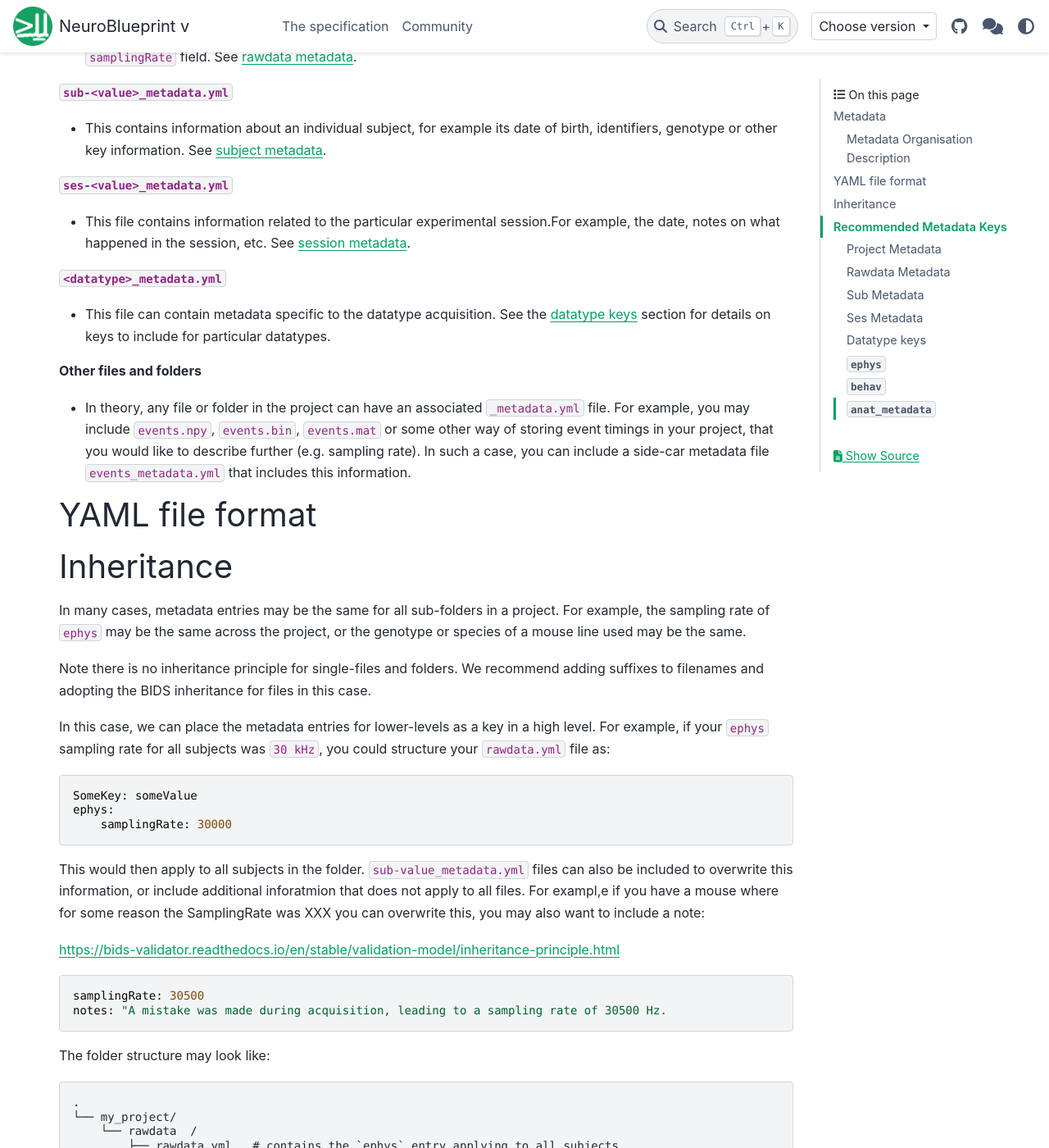
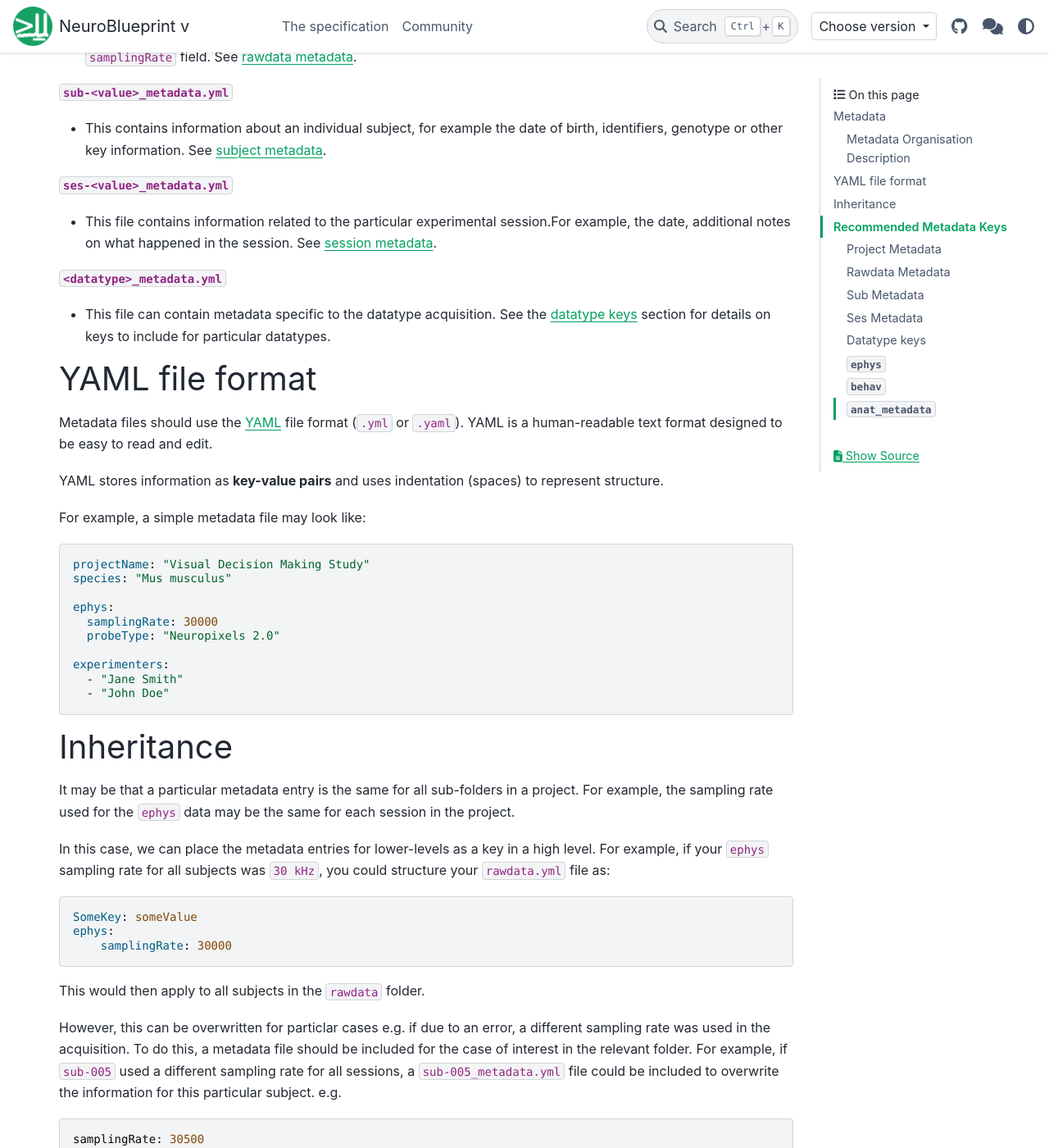
Before and after one commit to neuroinformatics-unit/NeuroBlueprint, a Sphinx documentation site: the page built from docs/source/metadata.md, in a window 1280 px wide and 1400 px high, scrolled down 1156 px. Shown: the whole window at 82% size. Built offline with Sphinx 7.4.7 and the PyData theme 0.15.4, drawn with Linux system fonts in a browser that asks for light colours; the version number could not be read and is left out; some of the changed text lies outside the part shown.

Commit message:
Add first full draft.

````diff
--- a/docs/source/metadata.md
+++ b/docs/source/metadata.md
@@ -53,52 +53,63 @@
 it may contain an `ephys` section with a `samplingRate` field. See [rawdata metadata](rawdata-metadata).
 
 **``sub-<value>_metadata.yml``**
-- This contains information about an individual subject, for example its date of birth,
+- This contains information about an individual subject, for example the date of birth,
 identifiers, genotype or other key information. See [subject metadata](sub-metadata).
 
 **``ses-<value>_metadata.yml``**
 - This file contains information related to the particular experimental session.For example,
-the date, notes on what happened in the session, etc.  See [session metadata](ses-metadata).
+the date, additional notes on what happened in the session.  See [session metadata](ses-metadata).
 
 **``<datatype>_metadata.yml``**
 - This file can contain metadata specific to the datatype acquisition. See the [datatype keys](datatype-keys)
 section for details on keys to include for particular datatypes.
 
-**Other files and folders**
-- In theory, any file or folder in the project can have an associated `_metadata.yml` file.
-For example, you may include `events.npy`, `events.bin`, `events.mat` or some other
-way of storing event timings in your project, that you would like to describe further (e.g. sampling rate).
-In such a case, you can include a side-car metadata file `events_metadata.yml` that includes this information.
-
-
 # YAML file format
 
+Metadata files should use the [YAML](https://yaml.org/) file format (`.yml` or `.yaml`).
+YAML is a human-readable text format designed to be easy to read and edit.
+
+YAML stores information as **key-value pairs** and uses indentation (spaces) to represent structure.
+
+For example, a simple metadata file may look like:
+
+```yaml
+projectName: "Visual Decision Making Study"
+species: "Mus musculus"
+
+ephys:
+  samplingRate: 30000
+  probeType: "Neuropixels 2.0"
+
+experimenters:
+  - "Jane Smith"
+  - "John Doe"
+```
 
 # Inheritance
 
-In many cases, metadata entries may be the same for all sub-folders in a project.
-For example, the sampling rate of `ephys` may be the same across the project, or the
-genotype or species of a mouse line used may be the same.
-
-Note there is no inheritance principle for single-files and folders. We recommend
-adding suffixes to filenames and adopting the BIDS inheritance for files in this case.
+It may be that a particular metadata entry is the same for all sub-folders in a project.
+For example, the sampling rate used for the `ephys` data may be the same for each session
+in the project.
 
 In this case, we can place the metadata entries for lower-levels as a key in a high level.
 For example, if your `ephys` sampling rate for all subjects was `30 kHz`, you could structure
 your `rawdata.yml` file as:
 
-```
+```yaml
 SomeKey: someValue
 ephys:
     samplingRate: 30000
 ```
 
-This would then apply to all subjects in the folder. `sub-value_metadata.yml` files can
-also be included to overwrite this information, or include additional inforatmion that does
-not apply to all files. For exampl,e if you have a mouse where for some reason the SamplingRate
-was XXX you can overwrite this, you may also want to include a note:
+This would then apply to all subjects in the `rawdata` folder.
 
-https://bids-validator.readthedocs.io/en/stable/validation-model/inheritance-principle.html
+However, this can be overwritten for particlar cases e.g. if due to an error, a different
+sampling rate was used in the acquisition. To do this, a metadata file should be included
+for the case of interest in the relevant folder. For example, if `sub-005` used a different
+sampling rate for all sessions, a `sub-005_metadata.yml` file could be included to overwrite the
+information for this particular subject. e.g.
+
 ```
 samplingRate: 30500
 notes: "A mistake was made during acquisition, leading to a sampling rate of 30500 Hz.
@@ -120,44 +131,167 @@
                 └── ...
 ```
 
+This was inspired by the similar inheritence principle in [BIDS](https://bids-validator.readthedocs.io/en/stable/validation-model/inheritance-principle.html)
 
 # Recommended Metadata Keys
+
+To ensure alignment across and within projects, we recommend using metadata keys from
+a predefined set. Here we use BIDS for an existing list of metadata keys for each section.
+
+Please get in touch if you would like us to add new metadata fields to this list.
 
 (project-metadata)=
 ## Project Metadata
 
-Initially, fill in from:
-https://bids-specification.readthedocs.io/en/stable/modality-agnostic-files/dataset-description.html#dataset_descriptionjson
+We use the BIDS `dataset_description.json` fields as a starting point for project-level metadata.
+
+See the full specification for detailed descriptions:
+[BIDS Dataset Description Specification](https://bids-specification.readthedocs.io/en/stable/modality-agnostic-files/dataset-description.html#dataset_descriptionjson)
+
+Recommended keys:
+
+```yaml
+Name:
+BIDSVersion:
+DatasetType:
+License:
+Authors:
+Acknowledgements:
+HowToAcknowledge:
+Funding:
+EthicsApprovals:
+ReferencesAndLinks:
+DatasetDOI:
+```
 
 (rawdata-metadata)=
 ## Rawdata Metadata
 
-This is mostly a place for inhereted keys? e.g. `ephys` etc
+This file is primarily intended for metadata that applies across the whole dataset,
+including inherited datatype-specific metadata (for example `ephys` acquisition settings).
+
+Example structure:
+
+```yaml
+species:
+strain:
+
+ephys:
+  samplingRate:
+  probeType:
+
+behav:
+  taskName:
+```
 
 (sub-metadata)=
 ## Sub Metadata
-Initially, fill in from:
-https://bids-specification.readthedocs.io/en/stable/modality-agnostic-files/data-summary-files.html
+
+We use the BIDS participant fields as a starting point for subject-level metadata.
+
+See the full specification for detailed descriptions:
+[BIDS Participants Specification](https://bids-specification.readthedocs.io/en/stable/modality-agnostic-files/data-summary-files.html)
+
+Recommended keys:
+
+```yaml
+subject_id:
+age:
+sex:
+handedness:
+species:
+strain:
+strain_rrid:
+genotype:
+dateOfBirth:
+```
 
 (ses-metadata)=
 ## Ses Metadata
-Initially, fill in from:
-https://bids-specification.readthedocs.io/en/stable/modality-agnostic-files/data-summary-files.html#sessions-file
+
+We use the BIDS session fields as a starting point for session-level metadata.
+
+See the full specification for detailed descriptions:
+[BIDS Sessions Specification](https://bids-specification.readthedocs.io/en/stable/modality-agnostic-files/data-summary-files.html#sessions-file)
+
+Recommended keys:
+
+```yaml
+session_id:
+sessionDate:
+age:
+weight:
+notes:
+experimenter:
+```
 
 (datatype-keys)=
 ## Datatype keys
 
+Datatype metadata files contain acquisition-specific metadata for each modality.
+
 (ephys-metadata)=
 ## `ephys`
-Initially, fill in from:
-https://bep032tools.readthedocs.io/en/latest/
+
+We use BIDS electrophysiology metadata fields as a starting point.
+
+See the full specification for detailed descriptions:
+[BEP032 Electrophysiology Metadata Specification](https://bep032tools.readthedocs.io/en/latest/)
+
+Recommended keys:
+
+```yaml
+samplingRate:
+probeType:
+manufacturer:
+hardwareFilters:
+softwareFilters:
+electrodeCount:
+referenceChannel:
+groundChannel:
+amplifier:
+```
 
 (behav-metadata)=
 ## `behav`
-Initially, fill in from:
-https://bids-specification.readthedocs.io/en/stable/modality-specific-files/behavioral-experiments.html
+
+We use the BIDS behavioural experiment metadata fields as a starting point.
+
+See the full specification for detailed descriptions:
+[BIDS Behavioural Experiments Specification](https://bids-specification.readthedocs.io/en/stable/modality-specific-files/behavioral-experiments.html)
+
+Recommended keys:
+
+```yaml
+taskName:
+taskDescription:
+instructions:
+stimulusPresentation:
+responseDevice:
+samplingRate:
+softwareName:
+softwareVersion:
+```
 
 (anat-metadata)=
 ## `anat_metadata`
-Initially, fill in from:
-https://bids-specification.readthedocs.io/en/stable/modality-specific-files/microscopy.html
+
+We use the BIDS microscopy metadata fields as a starting point.
+
+See the full specification for detailed descriptions:
+[BIDS Microscopy Specification](https://bids-specification.readthedocs.io/en/stable/modality-specific-files/microscopy.html)
+
+Recommended keys:
+
+```yaml
+sampleFixation:
+staining:
+microscopeManufacturer:
+microscopeModel:
+objectiveLens:
+magnification:
+numericalAperture:
+immersionMedium:
+voxelSize:
+imageFormat:
+```
````
